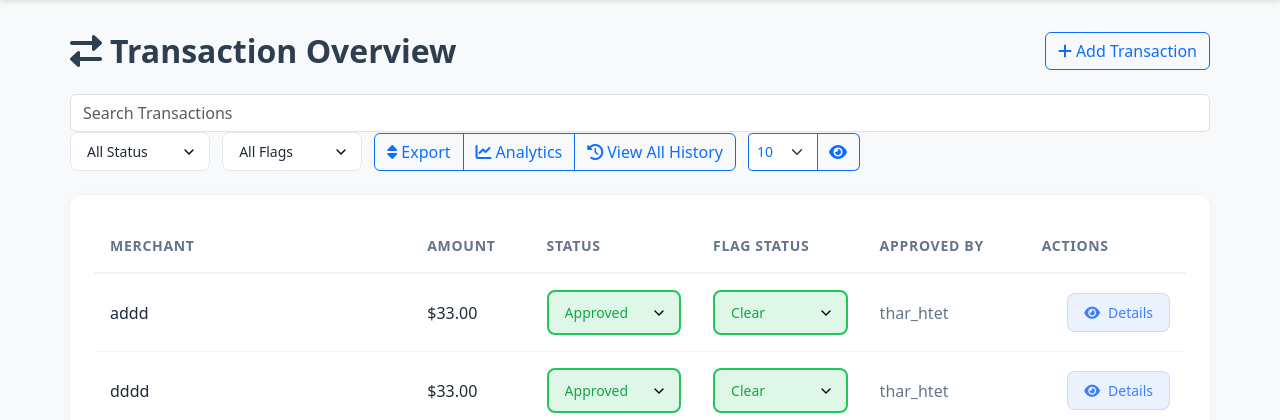
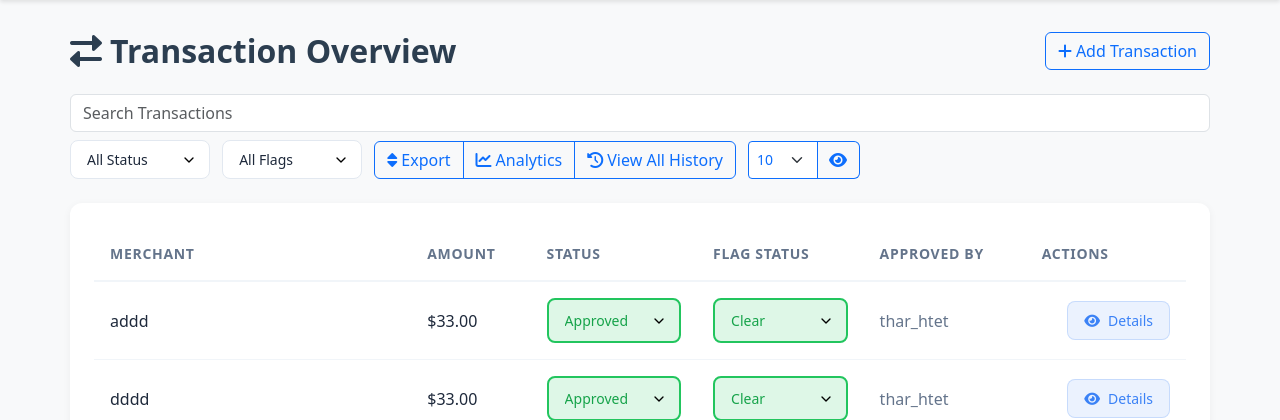
Before and after one commit to TharHtet236401/auditDashboard, a Django app: page /home/ in a window 1280 px wide. Shown: the part 56-476 px from the top of the page. Run offline with Django 5.2, Linux system fonts and the light colour scheme; a user stored in the database is signed in; data comes from the database, SQL or seed files in the repository; both versions use the stored data as it was after the commit; some libraries are stand-ins or nearby versions.

Commit message:
Updated base.html to comment out the message display section and modified home_content.html to add margin-top for better spacing in the layout.

```diff
--- a/auditApp/templates/base.html
+++ b/auditApp/templates/base.html
@@ -312,7 +312,7 @@
   <body>
     {% include 'partials/nav.html' %}
 
-    {% if messages %}
+    <!-- {% if messages %}
     <div class="message-container">
         {% for message in messages %}
         <div class="alert alert-{{ message.tags }} alert-dismissible fade show" role="alert">
@@ -321,7 +321,7 @@
         </div>
         {% endfor %}
     </div>
-    {% endif %}
+    {% endif %} -->
 
     <div class="container main-content">
         {% block content %}
--- a/auditApp/templates/partials/home_content.html
+++ b/auditApp/templates/partials/home_content.html
@@ -26,7 +26,7 @@
                    value="{{ request.GET.search|default:'' }}">
         </div>
         </div>
-        <div class="col-auto">
+        <div class="col-auto mt-2">
             <div class="btn-group me-2" role="group">
                 <select class="form-select status-filter"
                         hx-get="{% url 'home' %}"
```
Also changed, not shown: db.sqlite3.
